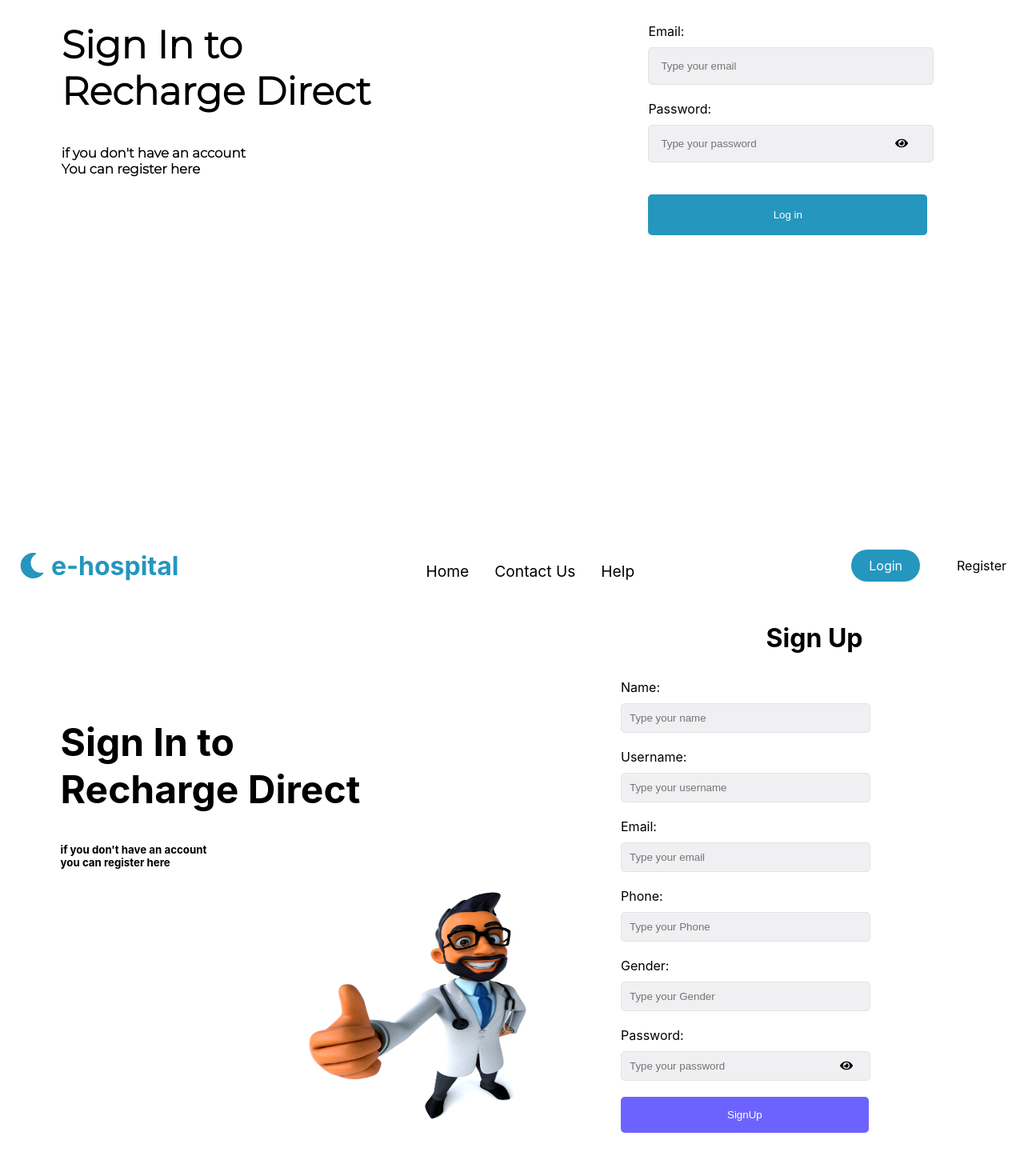
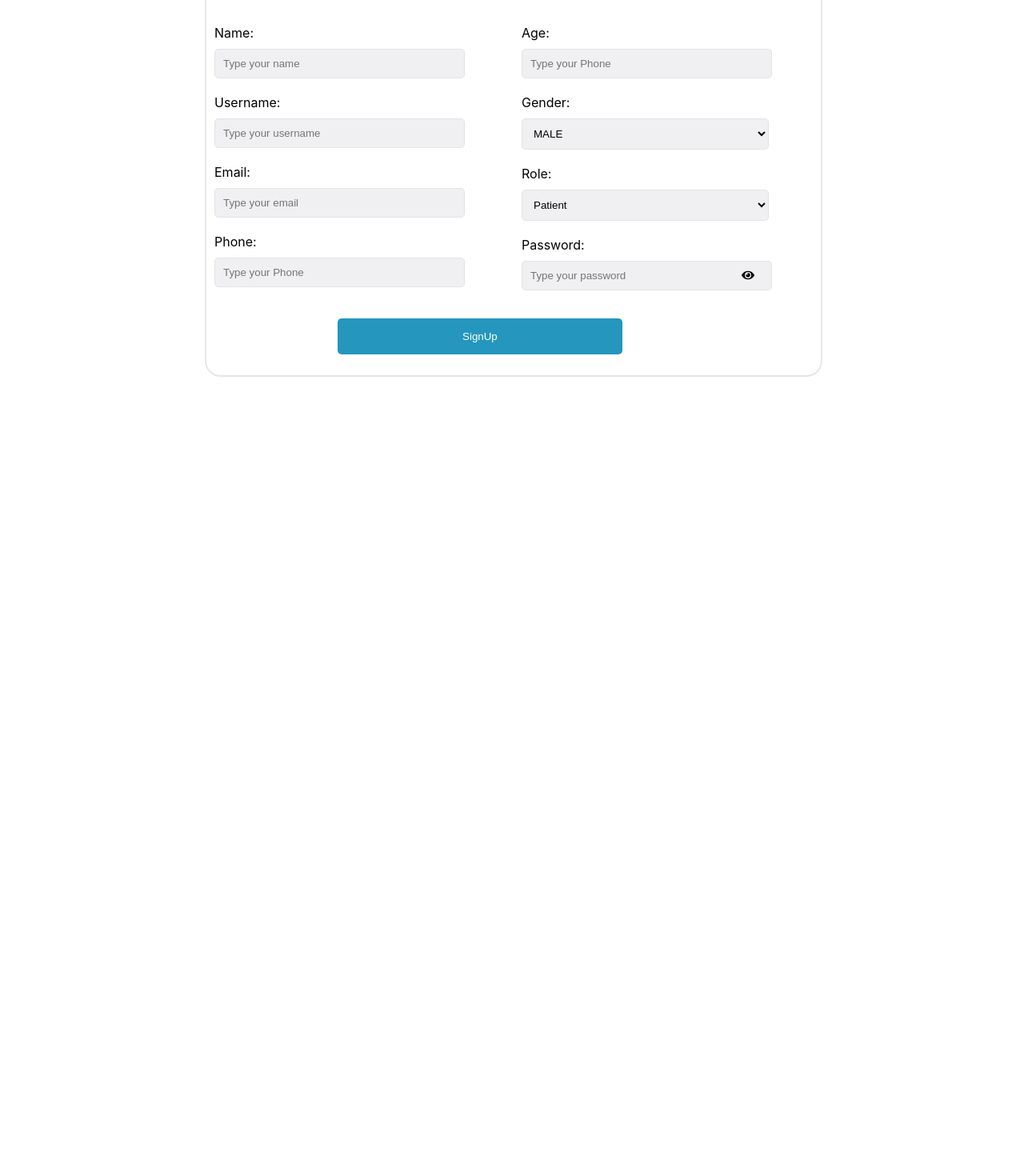
Before and after one commit to kdany25/e-hospital-fe, a React (Create React App) app: page /signup in a window 1280 px wide. Shown: the part 207-1662 px from the top of the page at 80% size. After the commit the page ends 800 px from the top, so only its background shows below. Built offline with nearby package versions, Linux system fonts and the light colour scheme.

Commit message:
feat: updated signUp css

```diff
--- a/src/App.js
+++ b/src/App.js
@@ -44,7 +44,7 @@ function App() {
 					</>
 				) : (
 					<>
-						<Route path="/">
+						<Route path="/login">
 							<Login />
 						</Route>
 						<Route path="/signup">
--- a/src/component/SignUpForm/SignUpForm.jsx
+++ b/src/component/SignUpForm/SignUpForm.jsx
@@ -1,6 +1,19 @@
 import React from "react";
 import { useState } from "react";
 import { FaEye, FaEyeSlash } from "react-icons/fa";
+import {
+	Container,
+	Wrapper,
+	FormWrapper,
+	SignUpTitle,
+	Element,
+	Label,
+	Inputs,
+	Select,
+	Faeye,
+	buttonStyle,
+	buttonHolder,
+} from "./SignUpFormStyles";
 
 function SignUpForm() {
 	const [showPassword, setShowPassword] = useState(false);
@@ -9,177 +22,122 @@ function SignUpForm() {
 		setShowPassword((prevState) => !prevState);
 	};
 	return (
-		<div
-			style={{
-				width: "40%",
-				margin: 10,
-
-				height: "90vh",
-			}}
-		>
-			<div>
-				<h1 style={{ textAlign: "center" }}>Sign Up</h1>
-				<div
-					style={
-						{
-							// display: 'flex',
-							// justifyContent: 'center',
-							// alignItems: 'center',
-							// border: "2px solid green",
-						}
-					}
-				>
-					<div>
-						<div style={{ padding: "10px" }}>
-							<div style={{ marginBottom: 10 }}>
+		<Container>
+			<Wrapper>
+				<SignUpTitle>Sign Up</SignUpTitle>
+				<FormWrapper>
+					<div style={{ width: "50%" }}>
+						<Element>
+							<Label>
 								<label htmlFor="email">Name:</label>
-							</div>
-							<input
+							</Label>
+							<Inputs
 								type="text"
 								id="name"
 								placeholder="Type your name"
-								style={{
-									borderRadius: "5px",
-									backgroundColor: "#f0f0f2",
-									padding: 10,
-									width: "60%",
-									border: "1px solid #e3e3e6",
-								}}
 							/>
-						</div>
-						<div style={{ padding: "10px" }}>
-							<div style={{ marginBottom: 10 }}>
+						</Element>
+						<Element>
+							<Label>
 								<label htmlFor="email">Username:</label>
-							</div>
-							<input
+							</Label>
+
+							<Inputs
 								type="text"
 								id="username"
 								placeholder="Type your username"
-								style={{
-									borderRadius: "5px",
-									backgroundColor: "#f0f0f2",
-									padding: 10,
-									width: "60%",
-									border: "1px solid #e3e3e6",
-								}}
 							/>
-						</div>
+						</Element>
 
-						<div style={{ padding: "10px" }}>
-							<div style={{ marginBottom: 10 }}>
+						<Element>
+							<Label>
 								<label htmlFor="email">Email:</label>
-							</div>
-							<input
+							</Label>
+
+							<Inputs
 								type="email"
 								id="email"
 								placeholder="Type your email"
-								style={{
-									borderRadius: "5px",
-									backgroundColor: "#f0f0f2",
-									padding: 10,
-									width: "60%",
-									border: "1px solid #e3e3e6",
-								}}
 							/>
-						</div>
+						</Element>
 
-						<div style={{ padding: "10px" }}>
-							<div style={{ marginBottom: 10 }}>
+						<Element>
+							<Label>
 								<label htmlFor="Phone">Phone:</label>
-							</div>
-							<input
+							</Label>
+
+							<Inputs
 								type="Phone"
 								id="Phone"
 								placeholder="Type your Phone"
-								style={{
-									borderRadius: "5px",
-									backgroundColor: "#f0f0f2",
-									padding: 10,
-									width: "60%",
-									border: "1px solid #e3e3e6",
-								}}
 							/>
-						</div>
-						<div style={{ padding: "10px" }}>
-							<div style={{ marginBottom: 10 }}>
+						</Element>
+					</div>
+					<div style={{ width: "50%" }}>
+						<Element>
+							<Label>
+								<label htmlFor="Phone">Age:</label>
+							</Label>
+
+							<Inputs
+								type="Phone"
+								id="Phone"
+								placeholder="Type your Phone"
+							/>
+						</Element>
+						<Element>
+							<Label>
 								<label htmlFor="Gender">Gender:</label>
-							</div>
-							<input
-								type="Gender"
-								id="Gender"
-								placeholder="Type your Gender"
-								style={{
-									borderRadius: "5px",
-									backgroundColor: "#f0f0f2",
-									padding: 10,
-									width: "60%",
-									border: "1px solid #e3e3e6",
-								}}
-							/>
-						</div>
+							</Label>
 
-						<div style={{ padding: "10px" }}>
-							<div style={{ marginBottom: 10 }}>
+							<Select>
+								<option value="MALE">MALE</option>
+								<option value="FEMALE">FEMALE</option>
+							</Select>
+						</Element>
+						<Element>
+							<Label>
+								<label htmlFor="Gender">Role:</label>
+							</Label>
+
+							<Select>
+								<option value="MALE">Patient</option>
+								<option value="FEMALE">Physian</option>
+								<option value="MALE">Pharmacist</option>
+							</Select>
+						</Element>
+
+						<Element>
+							<Label>
 								<label htmlFor="password">Password:</label>
-							</div>
+							</Label>
 
 							<div style={{ position: "relative" }}>
-								<input
+								<Inputs
 									type={showPassword ? "text" : "password"}
 									id="password"
 									placeholder="Type your password"
-									style={{
-										borderRadius: "5px",
-										backgroundColor: "#f0f0f2",
-										padding: 10,
-										width: "60%",
-										border: "1px solid #e3e3e6",
-									}}
 								/>
 								{showPassword ? (
 									<FaEyeSlash
-										style={{
-											position: "absolute",
-											top: "50%",
-											right: "40%",
-											transform: "translateY(-50%)",
-											cursor: "pointer",
-										}}
+										style={Faeye}
 										onClick={handleTogglePassword}
 									/>
 								) : (
 									<FaEye
-										style={{
-											position: "absolute",
-											top: "50%",
-											right: "40%",
-											transform: "translateY(-50%)",
-											cursor: "pointer",
-										}}
+										style={Faeye}
 										onClick={handleTogglePassword}
 									/>
 								)}
 							</div>
-						</div>
-						<div style={{ padding: 10 }}>
-							<button
-								style={{
-									backgroundColor: "#6c63ff",
-									color: "white",
-									padding: 15,
-									borderRadius: "5px",
-									border: "none",
-									cursor: "pointer",
-									width: "64%",
-								}}
-							>
-								SignUp
-							</button>
-						</div>
+						</Element>
 					</div>
+				</FormWrapper>
+				<div style={buttonHolder}>
+					<button style={buttonStyle}>SignUp</button>
 				</div>
-			</div>
-		</div>
+			</Wrapper>
+		</Container>
 	);
 }
 
--- a/src/component/SignUpForm/SignUpFormStyles.js
+++ b/src/component/SignUpForm/SignUpFormStyles.js
@@ -0,0 +1,66 @@
+import styled from "styled-components";
+
+export const Container = styled.div`
+	position: relative;
+	width: 100%;
+`;
+export const Wrapper = styled.div`
+	position: absolute;
+	width: 60%;
+	border: 2px solid #e8e7e3;
+	left: 20%;
+	border-radius: 20px;
+	margin-top: 5%;
+`;
+export const FormWrapper = styled.div`
+	display: flex;
+`;
+export const SignUpTitle = styled.h1`
+	text-align: center;
+`;
+export const Element = styled.div`
+	padding: 10px;
+`;
+export const Label = styled.div`
+	margin-bottom: 10px;
+`;
+
+export const Inputs = styled.input`
+	border-radius: 5px;
+	background-color: #f0f0f2;
+	padding: 10px;
+	width: 80%;
+	border: 1px solid #e3e3e6;
+`;
+
+export const Select = styled.select`
+	border-radius: 5px;
+	background-color: #f0f0f2;
+	padding: 10px;
+	width: 85%;
+	border: 1px solid #e3e3e6;
+`;
+export const Faeye = {
+	position: "absolute",
+	top: "50%",
+	right: "20%",
+	transform: "translateY(-50%)",
+	cursor: "pointer",
+};
+
+export const buttonStyle = {
+	backgroundColor: "#2596be",
+	color: "white",
+	padding: 15,
+	borderRadius: "5px",
+	border: "none",
+	cursor: "pointer",
+	width: "60%",
+};
+
+export const buttonHolder = {
+	padding: 10,
+	marginLeft: "20%",
+	marginTop: "2%",
+	marginBottom: "2%",
+};
--- a/src/pages/SignUp/SignUp.jsx
+++ b/src/pages/SignUp/SignUp.jsx
@@ -1,50 +1,12 @@
 import React from "react";
 import Navbar from "../../component/Navbar/Navbar";
-import Doc from "../../assets/doc.png";
 import SignUpForm from "../../component/SignUpForm/SignUpForm";
 
 const SignUp = () => {
 	return (
 		<div>
 			<Navbar />
-			<div style={{ display: "flex" }}>
-				<div style={{ width: "60%" }}>
-					<div
-						style={{
-							marginLeft: "10%",
-							marginTop: "20%",
-							fontSize: "24px",
-						}}
-					>
-						<h1>
-							Sign In to
-							<br /> Recharge Direct
-						</h1>
-					</div>
-
-					<div
-						style={{
-							marginLeft: "10%",
-							marginTop: "5%",
-							fontSize: "16px",
-						}}
-					>
-						<h5>
-							if you don't have an account
-							<br />
-							you can register here
-						</h5>
-					</div>
-
-					<img
-						src={Doc}
-						style={{
-							height: "300px",
-							width: "300px",
-							marginLeft: "50%",
-						}}
-					/>
-				</div>
+			<div>
 				<SignUpForm />
 			</div>
 		</div>
```
